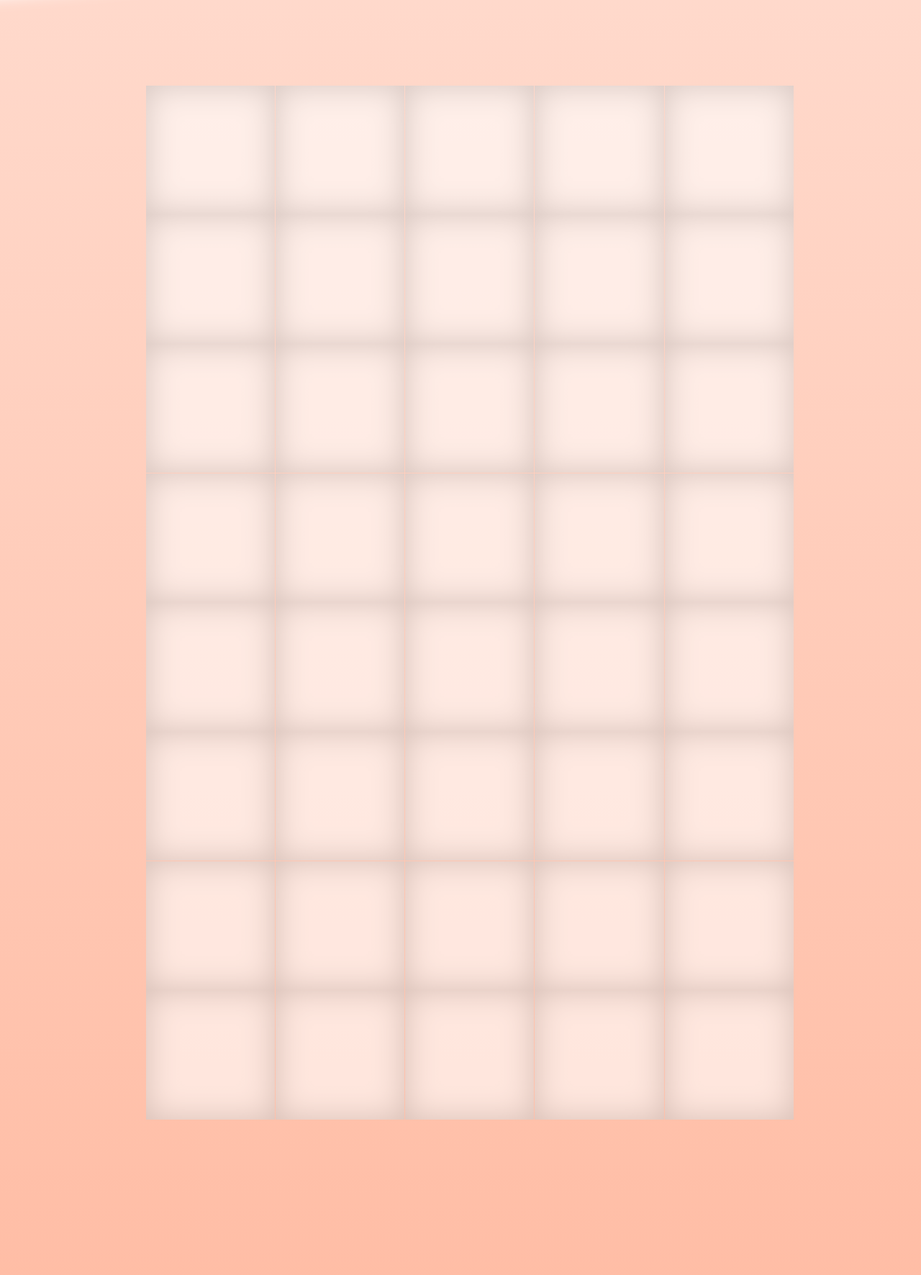
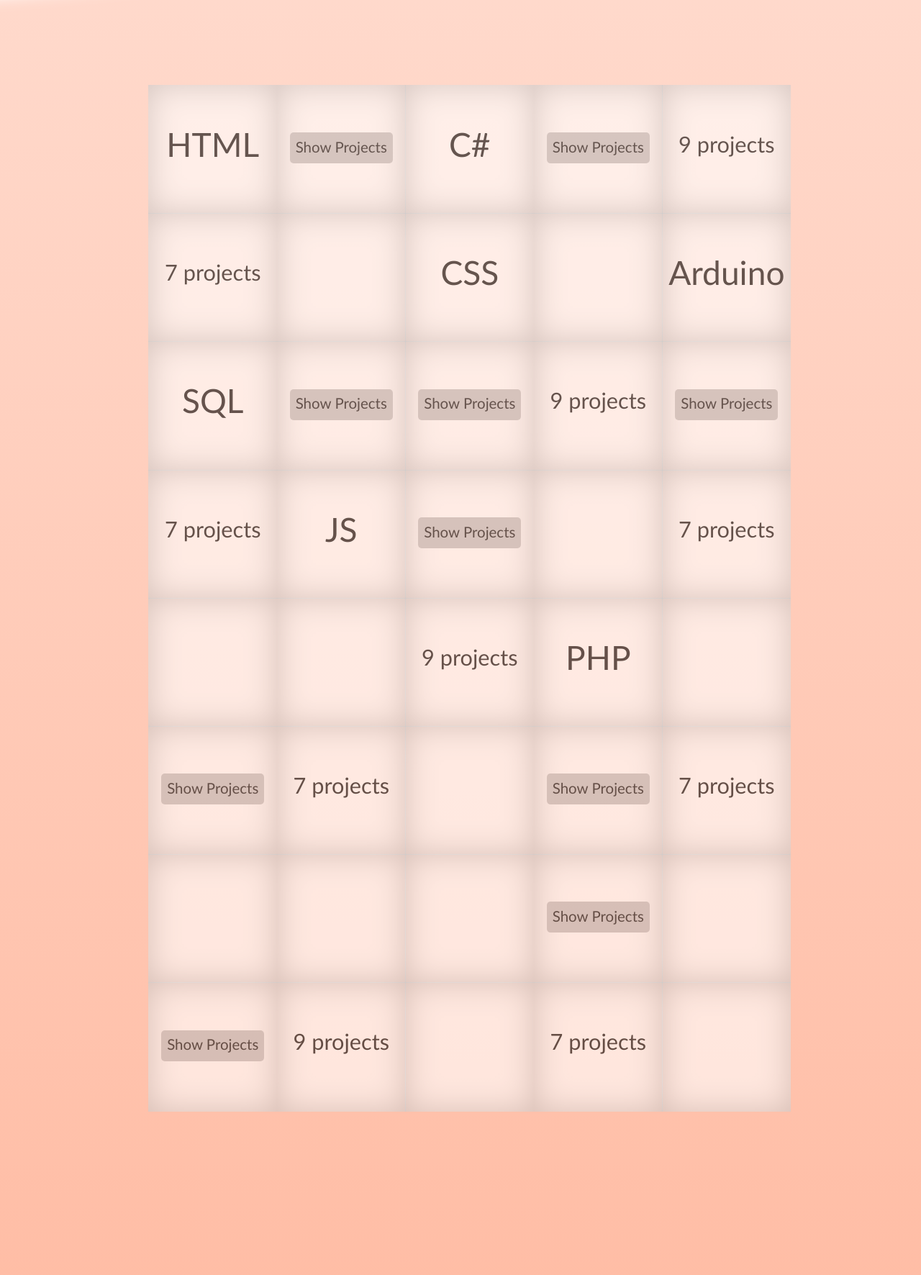
Before and after one commit to Kroepniek/Portfolio, a PHP site: page / in a window 1280 px wide. Shown: the part 2435-4207 px from the top of the page at 72% size. Run offline with PHP 8.4, Linux system fonts and the light colour scheme.

Commit message:
Updated: Front Page - Tetris Projects, Started: projects.php

```diff
--- a/css/fontello-codes.css
+++ b/css/fontello-codes.css
@@ -9,7 +9,11 @@
 .icon-spin6:before { content: '\e839'; } /* '' */
 .icon-gplus:before { content: '\f0d5'; } /* '' */
 .icon-mail-alt:before { content: '\f0e0'; } /* '' */
+.icon-html5:before { content: '\f13b'; } /* '' */
+.icon-css3:before { content: '\f13c'; } /* '' */
 .icon-youtube-play:before { content: '\f16a'; } /* '' */
 .icon-git:before { content: '\f1d3'; } /* '' */
+.icon-toggle-off:before { content: '\f204'; } /* '' */
+.icon-toggle-on:before { content: '\f205'; } /* '' */
 .icon-microchip:before { content: '\f2db'; } /* '' */
 .icon-facebook-rect:before { content: '\f301'; } /* '' */
--- a/css/fontello-ie7-codes.css
+++ b/css/fontello-ie7-codes.css
@@ -9,7 +9,11 @@
 .icon-spin6 { *zoom: expression( this.runtimeStyle['zoom'] = '1', this.innerHTML = '&#xe839;&nbsp;'); }
 .icon-gplus { *zoom: expression( this.runtimeStyle['zoom'] = '1', this.innerHTML = '&#xf0d5;&nbsp;'); }
 .icon-mail-alt { *zoom: expression( this.runtimeStyle['zoom'] = '1', this.innerHTML = '&#xf0e0;&nbsp;'); }
+.icon-html5 { *zoom: expression( this.runtimeStyle['zoom'] = '1', this.innerHTML = '&#xf13b;&nbsp;'); }
+.icon-css3 { *zoom: expression( this.runtimeStyle['zoom'] = '1', this.innerHTML = '&#xf13c;&nbsp;'); }
 .icon-youtube-play { *zoom: expression( this.runtimeStyle['zoom'] = '1', this.innerHTML = '&#xf16a;&nbsp;'); }
 .icon-git { *zoom: expression( this.runtimeStyle['zoom'] = '1', this.innerHTML = '&#xf1d3;&nbsp;'); }
+.icon-toggle-off { *zoom: expression( this.runtimeStyle['zoom'] = '1', this.innerHTML = '&#xf204;&nbsp;'); }
+.icon-toggle-on { *zoom: expression( this.runtimeStyle['zoom'] = '1', this.innerHTML = '&#xf205;&nbsp;'); }
 .icon-microchip { *zoom: expression( this.runtimeStyle['zoom'] = '1', this.innerHTML = '&#xf2db;&nbsp;'); }
 .icon-facebook-rect { *zoom: expression( this.runtimeStyle['zoom'] = '1', this.innerHTML = '&#xf301;&nbsp;'); }
--- a/css/fontello-ie7.css
+++ b/css/fontello-ie7.css
@@ -20,7 +20,11 @@
 .icon-spin6 { *zoom: expression( this.runtimeStyle['zoom'] = '1', this.innerHTML = '&#xe839;&nbsp;'); }
 .icon-gplus { *zoom: expression( this.runtimeStyle['zoom'] = '1', this.innerHTML = '&#xf0d5;&nbsp;'); }
 .icon-mail-alt { *zoom: expression( this.runtimeStyle['zoom'] = '1', this.innerHTML = '&#xf0e0;&nbsp;'); }
+.icon-html5 { *zoom: expression( this.runtimeStyle['zoom'] = '1', this.innerHTML = '&#xf13b;&nbsp;'); }
+.icon-css3 { *zoom: expression( this.runtimeStyle['zoom'] = '1', this.innerHTML = '&#xf13c;&nbsp;'); }
 .icon-youtube-play { *zoom: expression( this.runtimeStyle['zoom'] = '1', this.innerHTML = '&#xf16a;&nbsp;'); }
 .icon-git { *zoom: expression( this.runtimeStyle['zoom'] = '1', this.innerHTML = '&#xf1d3;&nbsp;'); }
+.icon-toggle-off { *zoom: expression( this.runtimeStyle['zoom'] = '1', this.innerHTML = '&#xf204;&nbsp;'); }
+.icon-toggle-on { *zoom: expression( this.runtimeStyle['zoom'] = '1', this.innerHTML = '&#xf205;&nbsp;'); }
 .icon-microchip { *zoom: expression( this.runtimeStyle['zoom'] = '1', this.innerHTML = '&#xf2db;&nbsp;'); }
 .icon-facebook-rect { *zoom: expression( this.runtimeStyle['zoom'] = '1', this.innerHTML = '&#xf301;&nbsp;'); }
--- a/css/fontello.css
+++ b/css/fontello.css
@@ -1,11 +1,11 @@
 @font-face {
   font-family: 'fontello';
-  src: url('../font/fontello.eot?87232736');
-  src: url('../font/fontello.eot?87232736#iefix') format('embedded-opentype'),
-       url('../font/fontello.woff2?87232736') format('woff2'),
-       url('../font/fontello.woff?87232736') format('woff'),
-       url('../font/fontello.ttf?87232736') format('truetype'),
-       url('../font/fontello.svg?87232736#fontello') format('svg');
+  src: url('../font/fontello.eot?50201663');
+  src: url('../font/fontello.eot?50201663#iefix') format('embedded-opentype'),
+       url('../font/fontello.woff2?50201663') format('woff2'),
+       url('../font/fontello.woff?50201663') format('woff'),
+       url('../font/fontello.ttf?50201663') format('truetype'),
+       url('../font/fontello.svg?50201663#fontello') format('svg');
   font-weight: normal;
   font-style: normal;
 }
@@ -15,7 +15,7 @@
 @media screen and (-webkit-min-device-pixel-ratio:0) {
   @font-face {
     font-family: 'fontello';
-    src: url('../font/fontello.svg?87232736#fontello') format('svg');
+    src: url('../font/fontello.svg?50201663#fontello') format('svg');
   }
 }
 */
@@ -65,7 +65,11 @@
 .icon-spin6:before { content: '\e839'; } /* '' */
 .icon-gplus:before { content: '\f0d5'; } /* '' */
 .icon-mail-alt:before { content: '\f0e0'; } /* '' */
+.icon-html5:before { content: '\f13b'; } /* '' */
+.icon-css3:before { content: '\f13c'; } /* '' */
 .icon-youtube-play:before { content: '\f16a'; } /* '' */
 .icon-git:before { content: '\f1d3'; } /* '' */
+.icon-toggle-off:before { content: '\f204'; } /* '' */
+.icon-toggle-on:before { content: '\f205'; } /* '' */
 .icon-microchip:before { content: '\f2db'; } /* '' */
 .icon-facebook-rect:before { content: '\f301'; } /* '' */
--- a/css/style.css
+++ b/css/style.css
@@ -215,22 +215,24 @@ nav a:first-of-type
     position: relative;
     height: 14vw;
     width: 14vw;
-    margin: -0.10vw -0.12vw;
+    margin: -2px -2.4px;
     display: inline-block;
     box-shadow: inset 0 0 45px #BBBBBB;
     background-color: #FFFFFF;
+    color: #000000;
     opacity: 0.6;
     z-index: 0;
+    transition-duration: 250ms;
 }
 
 .project-hover
 {
     z-index: 5;
+    color: #FFFFFF;
 }
 
 .project-Q-hover
 {
-    /* filter: drop-shadow(0 0 15px #FFFC33); */
     box-shadow: inset 0 0 45px #BBB800;
     background-color: #FFFC33;
     opacity: 0.6;
@@ -238,7 +240,6 @@ nav a:first-of-type
 
 .project-T-hover
 {
-    /* filter: drop-shadow(0 0 15px #AF0FFF); */
     box-shadow: inset 0 0 45px #6B0BBB;
     background-color: #AF0FFF;
     opacity: 0.6;
@@ -246,7 +247,6 @@ nav a:first-of-type
 
 .project-S-hover
 {
-    /* filter: drop-shadow(0 0 15px #FF3336); */
     box-shadow: inset 0 0 45px #BB0002;
     background-color: #FF3336;
     opacity: 0.6;
@@ -254,7 +254,6 @@ nav a:first-of-type
 
 .project-I-hover
 {
-    /* filter: drop-shadow(0 0 15px #33BBFF); */
     box-shadow: inset 0 0 45px #0077BB;
     background-color: #33BBFF;
     opacity: 0.6;
@@ -262,7 +261,6 @@ nav a:first-of-type
 
 .project-J-hover
 {
-    /* filter: drop-shadow(0 0 15px #FF88FF); */
     box-shadow: inset 0 0 45px #BB44BB;
     background-color: #FF88FF;
     opacity: 0.6;
@@ -270,7 +268,6 @@ nav a:first-of-type
 
 .project-L-hover
 {
-    /* filter: drop-shadow(0 0 15px #FFA632); */
     box-shadow: inset 0 0 45px #BB6200;
     background-color: #FFA632;
     opacity: 0.6;
@@ -278,10 +275,103 @@ nav a:first-of-type
 
 .project-Z-hover
 {
-    /* filter: drop-shadow(0 0 15px #3FFF33); */
     box-shadow: inset 0 0 45px #0BBB00;
     background-color: #3FFF33;
     opacity: 0.6;
+}
+
+.project-button
+{
+    font-size: 1.6vw;
+    text-align: center;
+    position: absolute;
+    top: 37%;
+    left: 10%;
+    width: 80%;
+    height: 24%;
+    border-radius: 5px;
+}
+
+.project-button-text
+{
+    width: 100%;
+    height: 1.6vw;
+    margin: calc((25% - 1.6vw) / 2) 0
+}
+
+.project-button:hover
+{
+    /* text-decoration: underline; */
+    cursor: pointer;
+}
+
+.project-button-block
+{
+    position: absolute;
+    top: 0;
+    left: 0;
+    width: 100%;
+    height: 100%;
+}
+
+.project-button-DEF
+{
+    background-color: #BBBBBB;
+}
+
+.project-button-Q
+{
+    background-color: #BBB800;
+}
+
+.project-button-T
+{
+    background-color: #6B0BBB;
+}
+
+.project-button-S
+{
+    background-color: #BB0002;
+}
+
+.project-button-I
+{
+    background-color: #0077BB;
+}
+
+.project-button-J
+{
+    background-color: #BB44BB;
+}
+
+.project-button-L
+{
+    background-color: #BB6200;
+}
+
+.project-button-Z
+{
+    background-color: #0BBB00;
+}
+
+.project-text-content
+{
+    font-size: 3.6vw;
+    position: absolute;
+    top: 0;
+    left: 0;
+    width: 100%;
+    line-height: 13vw;
+}
+
+.project-sub-text-content
+{
+    font-size: 2.4vw;
+    position: absolute;
+    top: 0;
+    left: 0;
+    width: 100%;
+    line-height: 13vw;
 }
 
 #contact
--- a/index.php
+++ b/index.php
@@ -25,48 +25,48 @@
 			<div class="section-header"><p><span class="section-text"><i class="icon-code-1"></i> Projects</span></p></div>
 			<div id="project-list">
 				<div class="content">
-					<div class="project" id="project_0x0"></div>
-					<div class="project" id="project_1x0"></div>
-					<div class="project" id="project_2x0"></div>
-					<div class="project" id="project_3x0"></div>
-					<div class="project" id="project_4x0"></div>
-					<div class="project" id="project_0x1"></div>
-					<div class="project" id="project_1x1"></div>
-					<div class="project" id="project_2x1"></div>
-					<div class="project" id="project_3x1"></div>
-					<div class="project" id="project_4x1"></div>
-					<div class="project" id="project_0x2"></div>
-					<div class="project" id="project_1x2"></div>
-					<div class="project" id="project_2x2"></div>
-					<div class="project" id="project_3x2"></div>
-					<div class="project" id="project_4x2"></div>
-					<div class="project" id="project_0x3"></div>
-					<div class="project" id="project_1x3"></div>
-					<div class="project" id="project_2x3"></div>
-					<div class="project" id="project_3x3"></div>
-					<div class="project" id="project_4x3"></div>
-					<div class="project" id="project_0x4"></div>
-					<div class="project" id="project_1x4"></div>
-					<div class="project" id="project_2x4"></div>
-					<div class="project" id="project_3x4"></div>
-					<div class="project" id="project_4x4"></div>
-					<div class="project" id="project_0x5"></div>
-					<div class="project" id="project_1x5"></div>
-					<div class="project" id="project_2x5"></div>
-					<div class="project" id="project_3x5"></div>
-					<div class="project" id="project_4x5"></div>
-					<div class="project" id="project_0x6"></div>
-					<div class="project" id="project_1x6"></div>
-					<div class="project" id="project_2x6"></div>
-					<div class="project" id="project_3x6"></div>
-					<div class="project" id="project_4x6"></div>
-					<div class="project" id="project_0x7"></div>
-					<div class="project" id="project_1x7"></div>
-					<div class="project" id="project_2x7"></div>
-					<div class="project" id="project_3x7"></div>
-					<div class="project" id="project_4x7"></div>
+					<div class="project" id="project_0x0"><div class="project-text-content"></div></div>
+					<div class="project" id="project_1x0"><div class="project-text-content"></div></div>
+					<div class="project" id="project_2x0"><div class="project-text-content"></div></div>
+					<div class="project" id="project_3x0"><div class="project-text-content"></div></div>
+					<div class="project" id="project_4x0"><div class="project-text-content"></div></div>
+					<div class="project" id="project_0x1"><div class="project-text-content"></div></div>
+					<div class="project" id="project_1x1"><div class="project-text-content"></div></div>
+					<div class="project" id="project_2x1"><div class="project-text-content"></div></div>
+					<div class="project" id="project_3x1"><div class="project-text-content"></div></div>
+					<div class="project" id="project_4x1"><div class="project-text-content"></div></div>
+					<div class="project" id="project_0x2"><div class="project-text-content"></div></div>
+					<div class="project" id="project_1x2"><div class="project-text-content"></div></div>
+					<div class="project" id="project_2x2"><div class="project-text-content"></div></div>
+					<div class="project" id="project_3x2"><div class="project-text-content"></div></div>
+					<div class="project" id="project_4x2"><div class="project-text-content"></div></div>
+					<div class="project" id="project_0x3"><div class="project-text-content"></div></div>
+					<div class="project" id="project_1x3"><div class="project-text-content"></div></div>
+					<div class="project" id="project_2x3"><div class="project-text-content"></div></div>
+					<div class="project" id="project_3x3"><div class="project-text-content"></div></div>
+					<div class="project" id="project_4x3"><div class="project-text-content"></div></div>
+					<div class="project" id="project_0x4"><div class="project-text-content"></div></div>
+					<div class="project" id="project_1x4"><div class="project-text-content"></div></div>
+					<div class="project" id="project_2x4"><div class="project-text-content"></div></div>
+					<div class="project" id="project_3x4"><div class="project-text-content"></div></div>
+					<div class="project" id="project_4x4"><div class="project-text-content"></div></div>
+					<div class="project" id="project_0x5"><div class="project-text-content"></div></div>
+					<div class="project" id="project_1x5"><div class="project-text-content"></div></div>
+					<div class="project" id="project_2x5"><div class="project-text-content"></div></div>
+					<div class="project" id="project_3x5"><div class="project-text-content"></div></div>
+					<div class="project" id="project_4x5"><div class="project-text-content"></div></div>
+					<div class="project" id="project_0x6"><div class="project-text-content"></div></div>
+					<div class="project" id="project_1x6"><div class="project-text-content"></div></div>
+					<div class="project" id="project_2x6"><div class="project-text-content"></div></div>
+					<div class="project" id="project_3x6"><div class="project-text-content"></div></div>
+					<div class="project" id="project_4x6"><div class="project-text-content"></div></div>
+					<div class="project" id="project_0x7"><div class="project-text-content"></div></div>
+					<div class="project" id="project_1x7"><div class="project-text-content"></div></div>
+					<div class="project" id="project_2x7"><div class="project-text-content"></div></div>
+					<div class="project" id="project_3x7"><div class="project-text-content"></div></div>
+					<div class="project" id="project_4x7"><div class="project-text-content"></div></div>
 				</div>
-				<script type="text/javascript" src="js/tetris.js"></script>
+				<script type="text/javascript" src="js/projects.js"></script>
 			</div>
 		</div>
 		<div class="section" id="contact">
```
Also changed, not shown: config.json (+24 -0 lines), js/projects.js (added, +118 -0 lines), js/tetris.js (deleted, +0 -82 lines), projects/projects.php (added, +28 -0 lines), css/fontello-embedded.css, font/fontello.ttf, font/fontello.woff, font/fontello.woff2, images/tetris-projects/gameworld-1.png (added), 2 other files.
